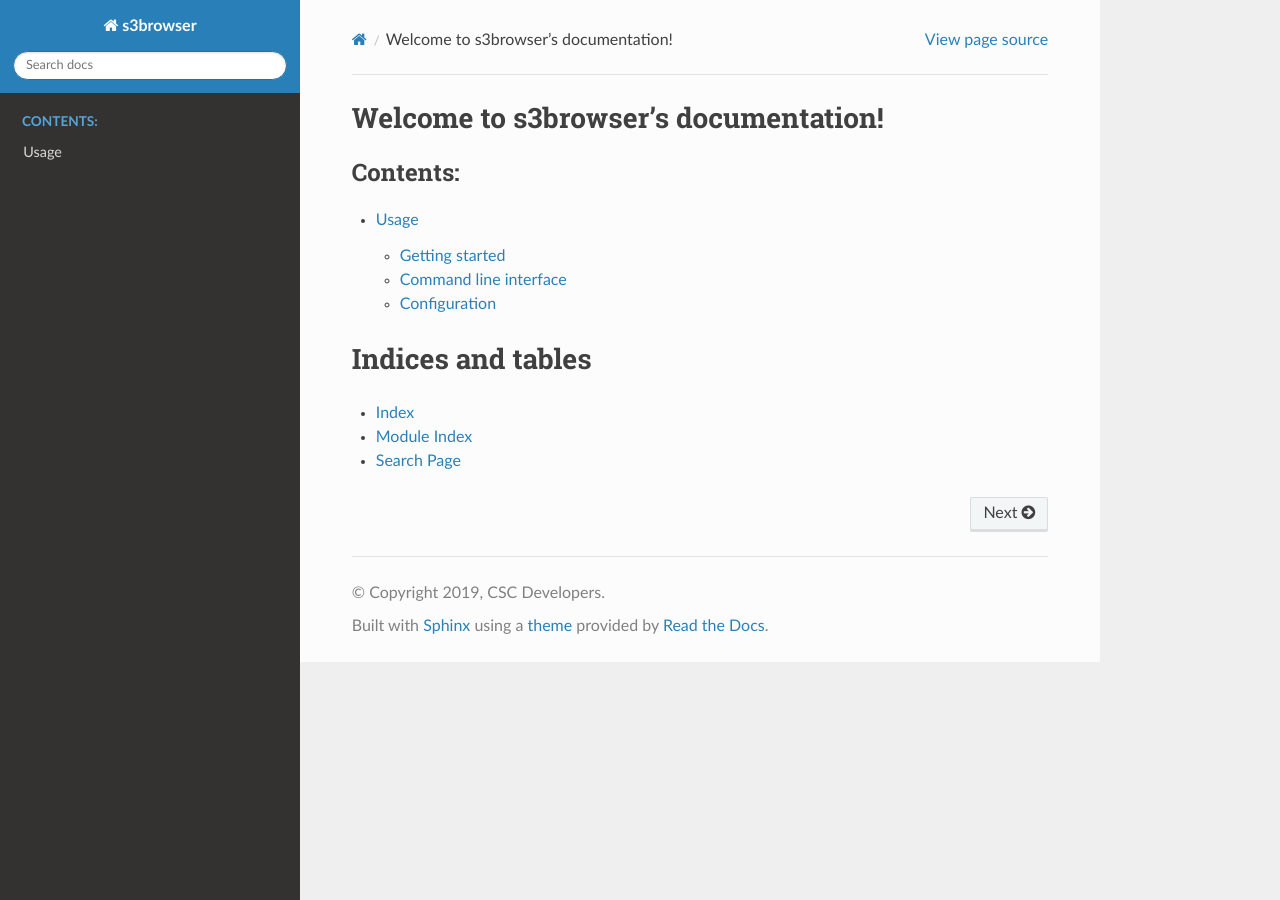
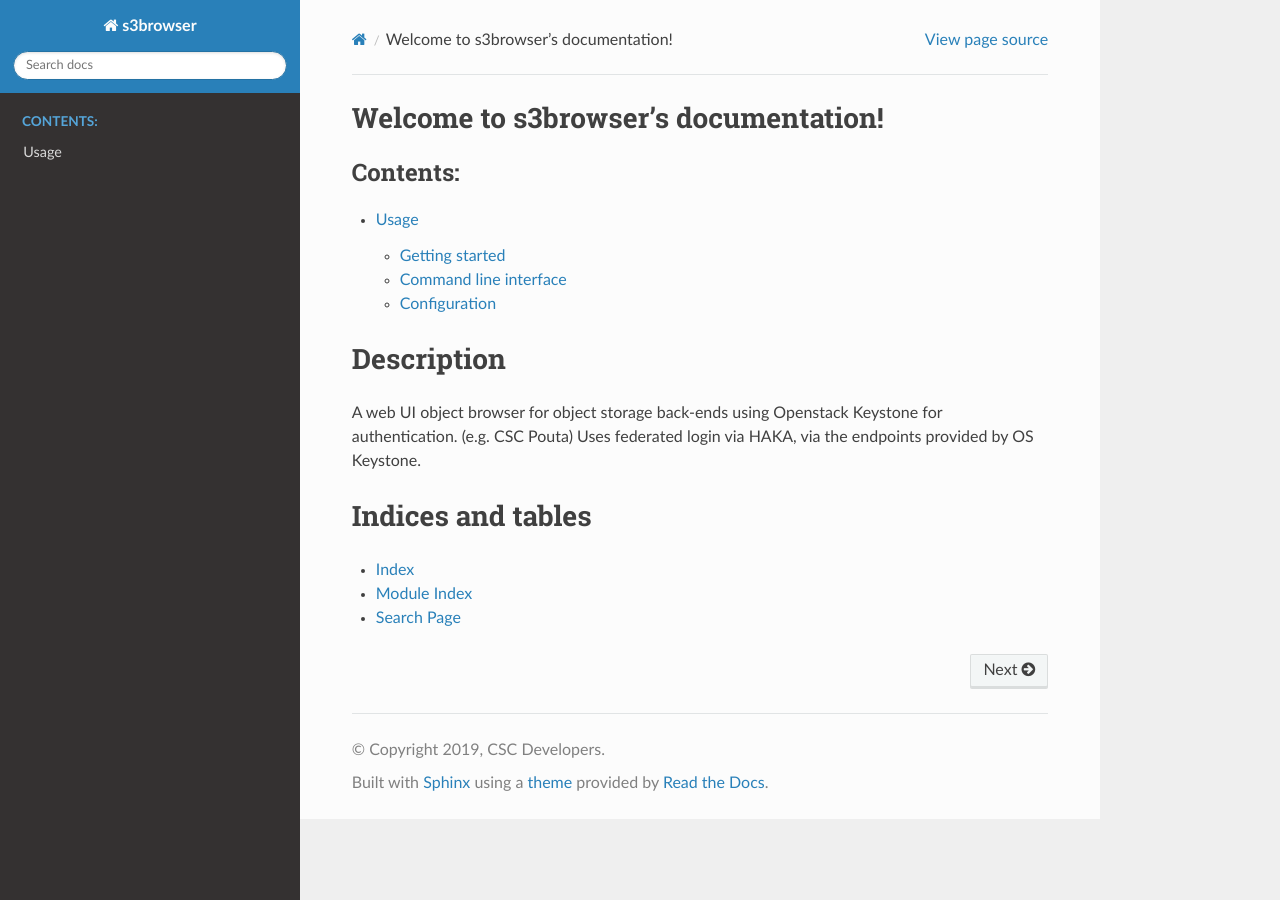
Before and after one commit to CSCfi/swift-browser-ui, a Sphinx documentation site: the page built from doc/source/index.rst, in a window 1280 px wide. Built offline with Sphinx 7.4.7 and the Read the Docs theme 2.0.0, drawn with Linux system fonts in a browser that asks for light colours.

Commit message:
Add description

```diff
--- a/doc/source/index.rst
+++ b/doc/source/index.rst
@@ -12,6 +12,11 @@
 
     Usage <usage>
 
+Description
+===========
+A web UI object browser for object storage back-ends using Openstack Keystone
+for authentication. (e.g. CSC Pouta) Uses federated login via HAKA, via the
+endpoints provided by OS Keystone.
 
 Indices and tables
 ==================
```
